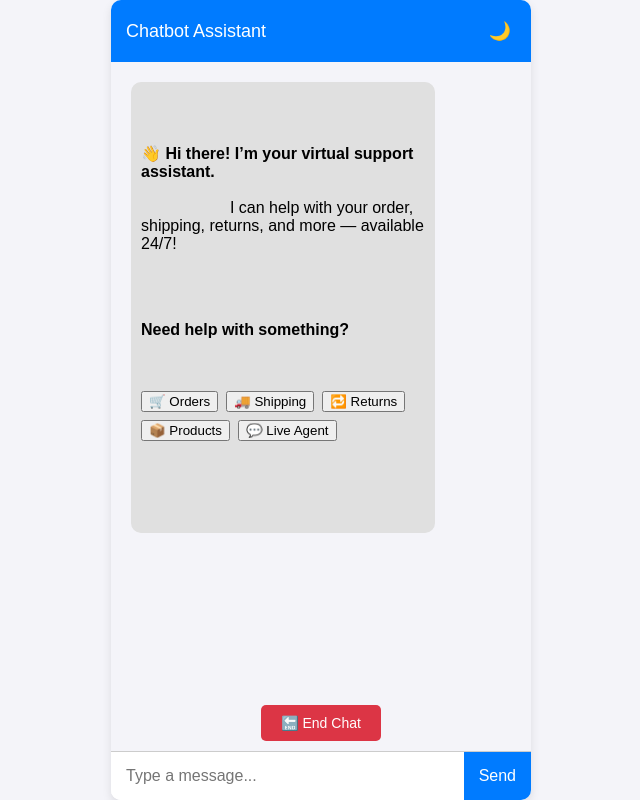
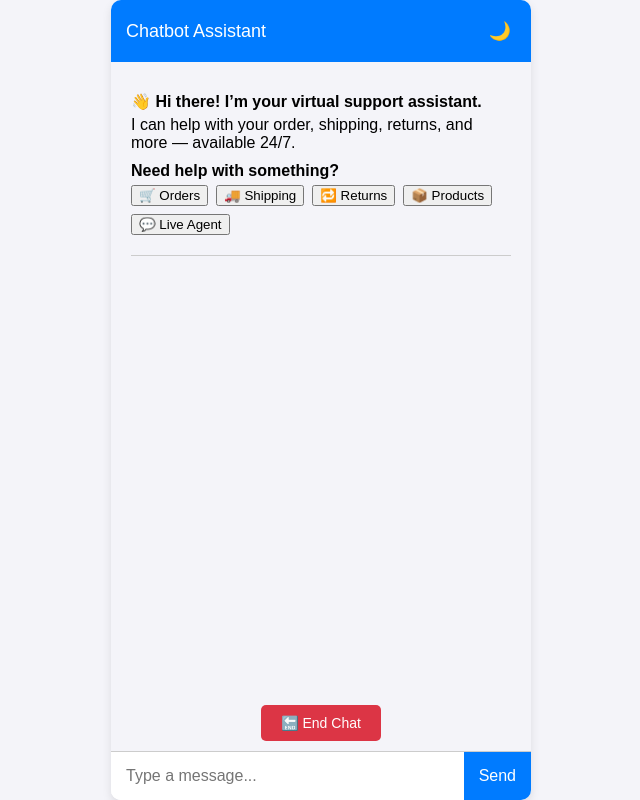
Before and after one commit to darryl-mason/chatbot-ai, a plain HTML site: page index.html in a window 1280 px wide. Shown: the whole page, without its empty margins (319-959 px from the left). Drawn offline with Linux system fonts and the light colour scheme.

Commit message:
Refined welcome UI: cleaner layout, removed bubble styling, top-aligned intro

```diff
--- a/index.html
+++ b/index.html
@@ -465,10 +465,11 @@
             const quickContainer = document.getElementById("chat-quick-buttons");
 
             quickContainer.innerHTML = `
-                <div class="message bot">
-                    <p><strong>👋 Hi there! I’m your virtual support assistant.</strong><br>
-                    I can help with your order, shipping, returns, and more — available 24/7!</p>
-                    <p><strong>Need help with something?</strong></p>
+                <div style="padding: 10px 0; border-bottom: 1px solid #ccc;">
+                    <p style="margin: 0 0 5px 0;"><strong>👋 Hi there! I’m your virtual support assistant.</strong></p>
+                    <p style="margin: 0 0 10px 0;">I can help with your order, shipping, returns, and more — available 24/7.</p>
+
+                    <p style="margin: 0 0 5px 0;"><strong>Need help with something?</strong></p>
                     <div style="display: flex; flex-wrap: wrap; gap: 8px; margin-bottom: 10px;">
                         <button onclick="showSubmenu('orders')">🛒 Orders</button>
                         <button onclick="showSubmenu('shipping')">🚚 Shipping</button>
```
